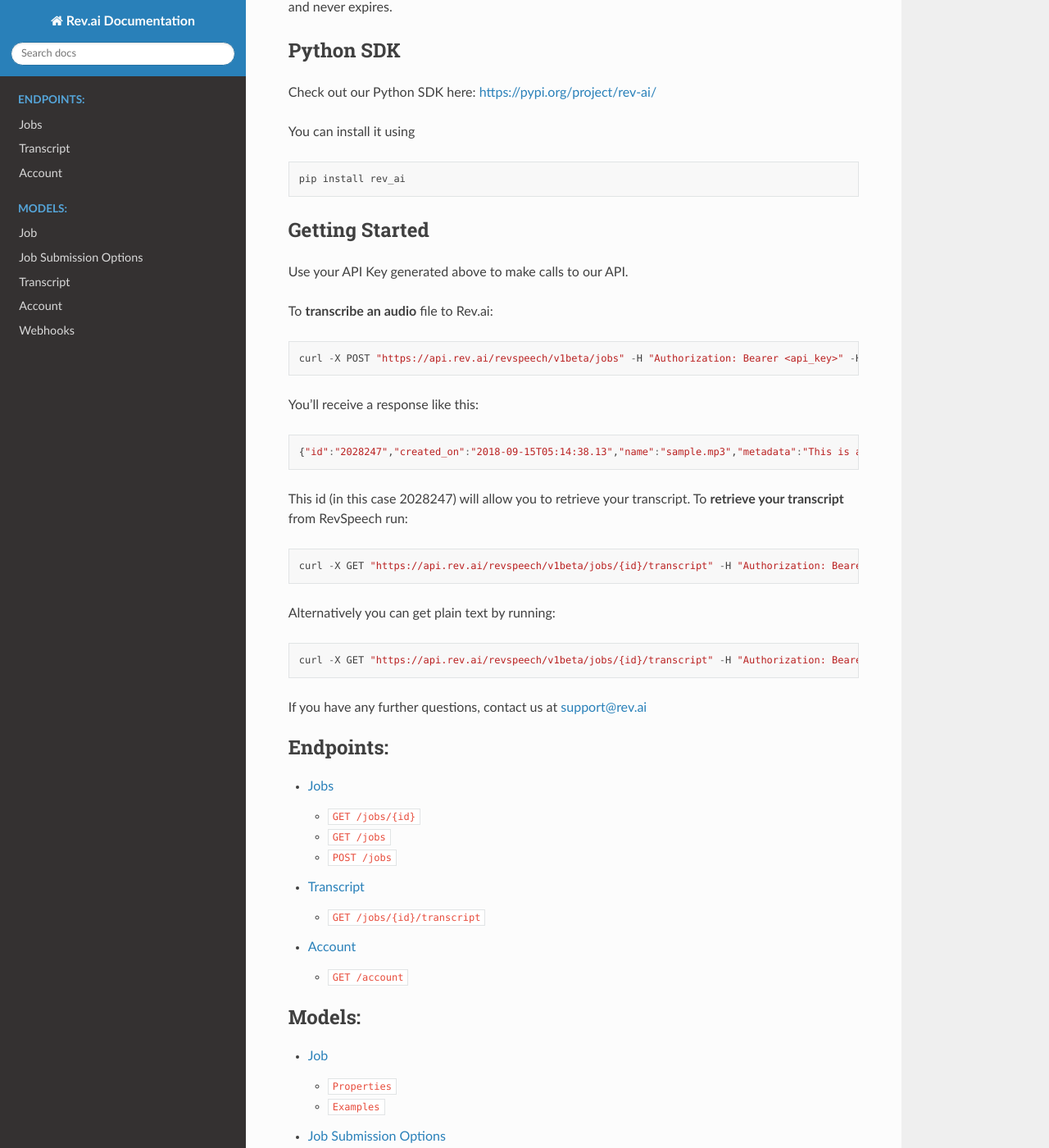
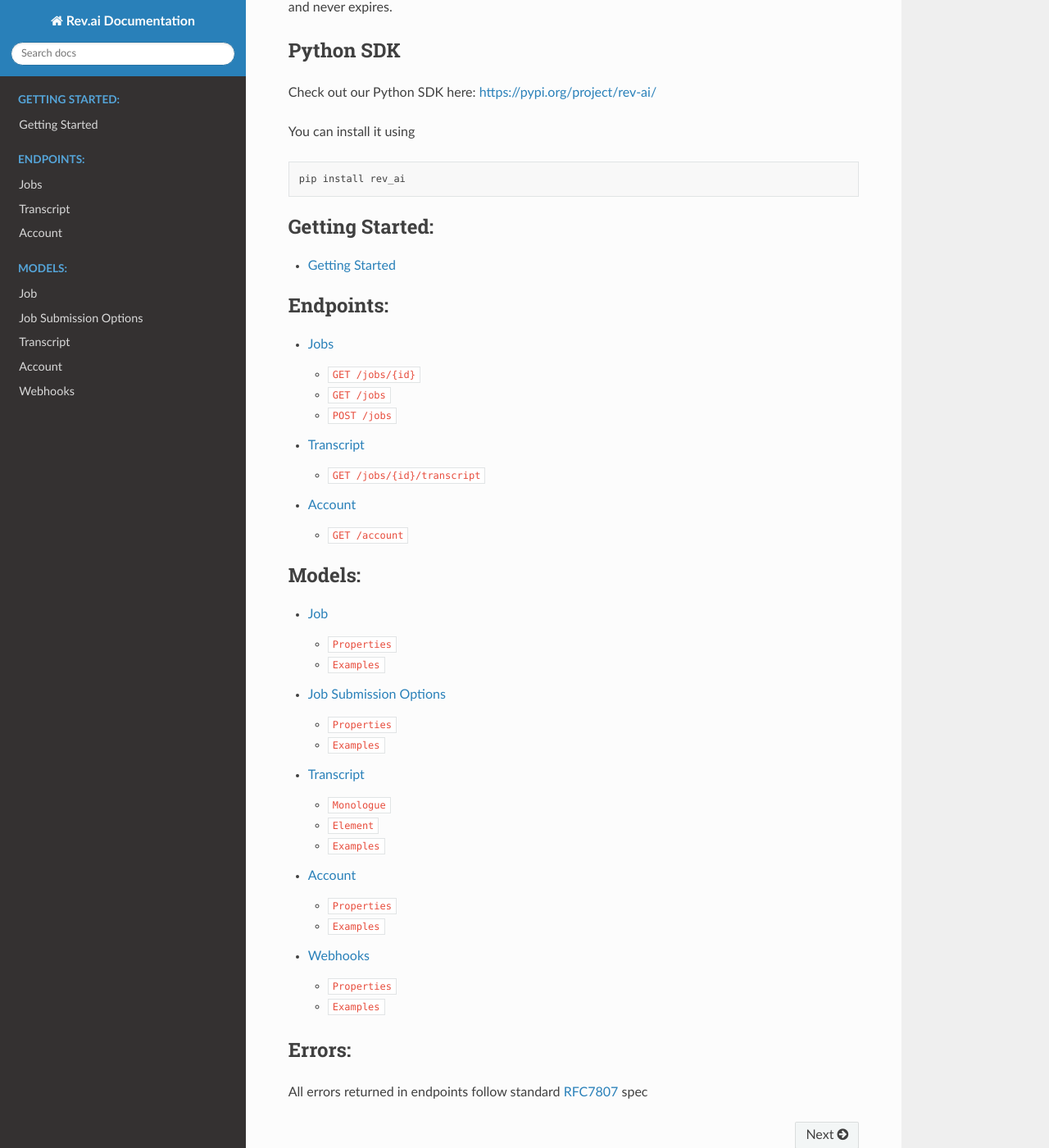
Before and after one commit to revdotcom/revspeech-api-docs, a Sphinx documentation site: the page built from source/index.rst, in a window 1280 px wide and 1400 px high, scrolled down 710 px. Shown: the whole window at 82% size. Built offline with Sphinx 7.4.7 and the Read the Docs theme 2.0.0, drawn with Linux system fonts in a browser that asks for light colours.

```diff
--- a/source/index.rst
+++ b/source/index.rst
@@ -39,37 +39,11 @@ You can install it using
 
   pip install rev_ai
 
+.. toctree::
+    :maxdepth: 1
+    :caption: Getting Started:
 
-Getting Started
-****************
-
-Use your API Key generated above to make calls to our API.
-
-To **transcribe an audio** file to Rev.ai:
-
-.. code:: javascript
-
-  curl -X POST "https://api.rev.ai/revspeech/v1beta/jobs" -H "Authorization: Bearer <api_key>" -H "Content-Type: application/json" -d "{\"media_url\":\"https://support.rev.com/hc/en-us/article_attachments/200043975/FTC_Sample_1_-_Single.mp3\",\"metadata\":\"This is a sample submit jobs option\"}"
-
-You’ll receive a response like this:
-
-.. code:: javascript
-
-  {"id":"2028247","created_on":"2018-09-15T05:14:38.13","name":"sample.mp3","metadata":"This is a sample submit jobs option for multipart","status":"in_progress"}
-
-This id (in this case 2028247) will allow you to retrieve your transcript. To **retrieve your transcript** from RevSpeech run:
-
-.. code:: javascript
-
-  curl -X GET "https://api.rev.ai/revspeech/v1beta/jobs/{id}/transcript" -H "Authorization: Bearer <api_key>" -H "Accept: application/vnd.rev.transcript.v1.0+json"
-
-Alternatively you can get plain text by running:
-
-.. code:: javascript
-
-  curl -X GET "https://api.rev.ai/revspeech/v1beta/jobs/{id}/transcript" -H "Authorization: Bearer <api_key>" -H "Accept: text/plain"
-
-If you have any further questions, contact us at support@rev.ai
+    quickstart
 
 .. toctree::
     :maxdepth: 2
```
Also changed, not shown: source/quickstart.rst (added, +31 -0 lines).
